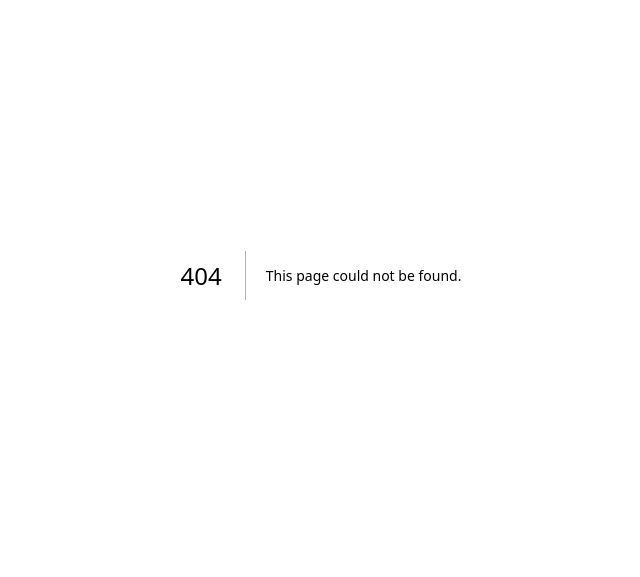
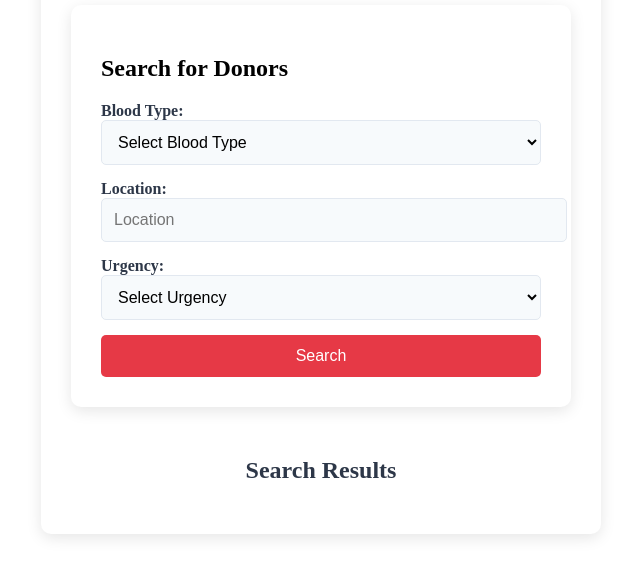
Before and after one commit to Taranjeet05/blood-donation-app, a Next.js app: page /donor-search in a window 1280 px wide. Before the commit this address had no page. Shown: the part 125-702 px from the top of the page, without its empty margins (319-959 px from the left). Built offline with nearby package versions, Linux system fonts and the light colour scheme.

Commit message:
Created an API route for searching donors based on blood type, location, and urgency.

```diff
--- /dev/null
+++ b/src/app/donor-search/SearchComponent.js
@@ -0,0 +1,65 @@
+import { useState } from 'react';
+import styles from './search.module.css';
+
+const SearchComponent = ({ onSearch }) => {
+  const [bloodType, setBloodType] = useState('');
+  const [location, setLocation] = useState('');
+  const [urgency, setUrgency] = useState('');
+
+  const handleSearch = () => {
+    onSearch({ bloodType, location, urgency });
+  };
+
+  return (
+    <div className={styles.searchPageContainer}>
+      <h2>Search for Donors</h2>
+
+      {/* Blood Type Dropdown */}
+      <label className={styles.label}>Blood Type:</label>
+      <select
+        className={styles.input}
+        value={bloodType}
+        onChange={(e) => setBloodType(e.target.value)}
+      >
+        <option value="">Select Blood Type</option>
+        <option value="A+">A+</option>
+        <option value="A-">A-</option>
+        <option value="B+">B+</option>
+        <option value="B-">B-</option>
+        <option value="AB+">AB+</option>
+        <option value="AB-">AB-</option>
+        <option value="O+">O+</option>
+        <option value="O-">O-</option>
+      </select>
+
+      {/* Location Input */}
+      <label className={styles.label}>Location:</label>
+      <input
+        className={styles.input}
+        type="text"
+        placeholder="Location"
+        value={location}
+        onChange={(e) => setLocation(e.target.value)}
+      />
+
+      {/* Urgency Dropdown */}
+      <label className={styles.label}>Urgency:</label>
+      <select
+        className={styles.input}
+        value={urgency}
+        onChange={(e) => setUrgency(e.target.value)}
+      >
+        <option value="">Select Urgency</option>
+        <option value="Low">Low</option>
+        <option value="Medium">Medium</option>
+        <option value="High">High</option>
+      </select>
+
+      <button className={`${styles.button} primary`} onClick={handleSearch}>
+        Search
+      </button>
+    </div>
+  );
+};
+
+export default SearchComponent;
--- /dev/null
+++ b/src/app/donor-search/page.js
@@ -0,0 +1,32 @@
+"use client";
+import SearchComponent from './SearchComponent';
+import { useState } from 'react';
+import styles from './search.module.css';
+const DonorSearchPage = () => {
+  const [results, setResults] = useState([]);
+
+  const handleSearch = async (searchCriteria) => {
+    const response = await fetch(`/api/donors/search?${new URLSearchParams(searchCriteria)}`);
+    const data = await response.json();
+    setResults(data);
+  };
+
+  return (
+    <div className={styles.searchPageContainer}>
+      <SearchComponent onSearch={handleSearch} />
+      <h2 className={styles.heading}>Search Results</h2>
+      <div className={styles.resultsContainer}>
+        {results.map((donor) => (
+          <div key={donor._id} className={styles.donorCard}>
+            <h3>{donor.name}</h3>
+            <p>Blood Type: {donor.bloodType}</p>
+            <p>Location: {donor.location}</p>
+            <p>Urgency: {donor.urgency}</p>
+          </div>
+        ))}
+      </div>
+    </div>
+  );
+};
+
+export default DonorSearchPage;
--- /dev/null
+++ b/src/app/donor-search/search.module.css
@@ -0,0 +1,105 @@
+/* Container for the entire donor search page */
+.searchPageContainer {
+  max-width: 500px;
+  margin: 50px auto;
+  padding: 30px;
+  border-radius: 10px;
+  background-color: #ffffff;
+  box-shadow: 0px 4px 15px rgba(0, 0, 0, 0.1);
+}
+
+/* Search results section */
+.resultsContainer {
+  margin-top: 20px;
+  display: flex;
+  flex-direction: column;
+  gap: 20px;
+}
+
+/* Individual donor cards */
+.donorCard {
+  background-color: #f9f9f9;
+  border-radius: 8px;
+  box-shadow: 0 2px 8px rgba(0, 0, 0, 0.15);
+  padding: 20px;
+  transition: transform 0.2s ease, box-shadow 0.2s ease;
+}
+
+.donorCard:hover {
+  transform: translateY(-5px);
+  box-shadow: 0 4px 12px rgba(0, 0, 0, 0.2);
+}
+
+.donorCard h3 {
+  margin-top: 0;
+  color: #2a4365;
+  font-size: 1.2em;
+}
+
+.donorCard p {
+  margin: 5px 0;
+  color: #4a5568;
+}
+
+/* Heading class for h2 */
+.heading {
+  color: #2d3748;
+  text-align: center;
+  margin-bottom: 20px;
+}
+
+/* Styling for labels */
+.label {
+  margin-top: 15px;
+  font-weight: 600;
+  color: #2d3748;
+}
+
+/* Input fields styling */
+.input {
+  width: 100%;
+  margin-bottom: 15px;
+  padding: 12px;
+  border-radius: 5px;
+  border: 1px solid #e2e8f0;
+  font-size: 16px;
+  background-color: #f7fafc;
+  transition: border-color 0.2s ease;
+}
+
+.input:focus {
+  outline: none;
+  border-color: #2b6cb0;
+}
+
+/* Button styling */
+.button {
+  width: 100%;
+  padding: 12px;
+  border-radius: 5px;
+  cursor: pointer;
+  font-size: 16px;
+  background-color: #e63946;
+  color: #fff;
+  border: none;
+  transition: background-color 0.3s ease, transform 0.2s ease;
+}
+
+.button:hover {
+  background-color: #d62828;
+  transform: scale(1.02);
+}
+
+/* Responsive Design */
+@media (max-width: 768px) {
+  .donorCard {
+    width: 100%;
+  }
+}
+
+@media (max-width: 500px) {
+  .searchPageContainer {
+    width: 95%;
+    padding: 20px;
+  }
+}
```
Also changed, not shown: src/app/api/donors/search.js (added, +29 -0 lines).
